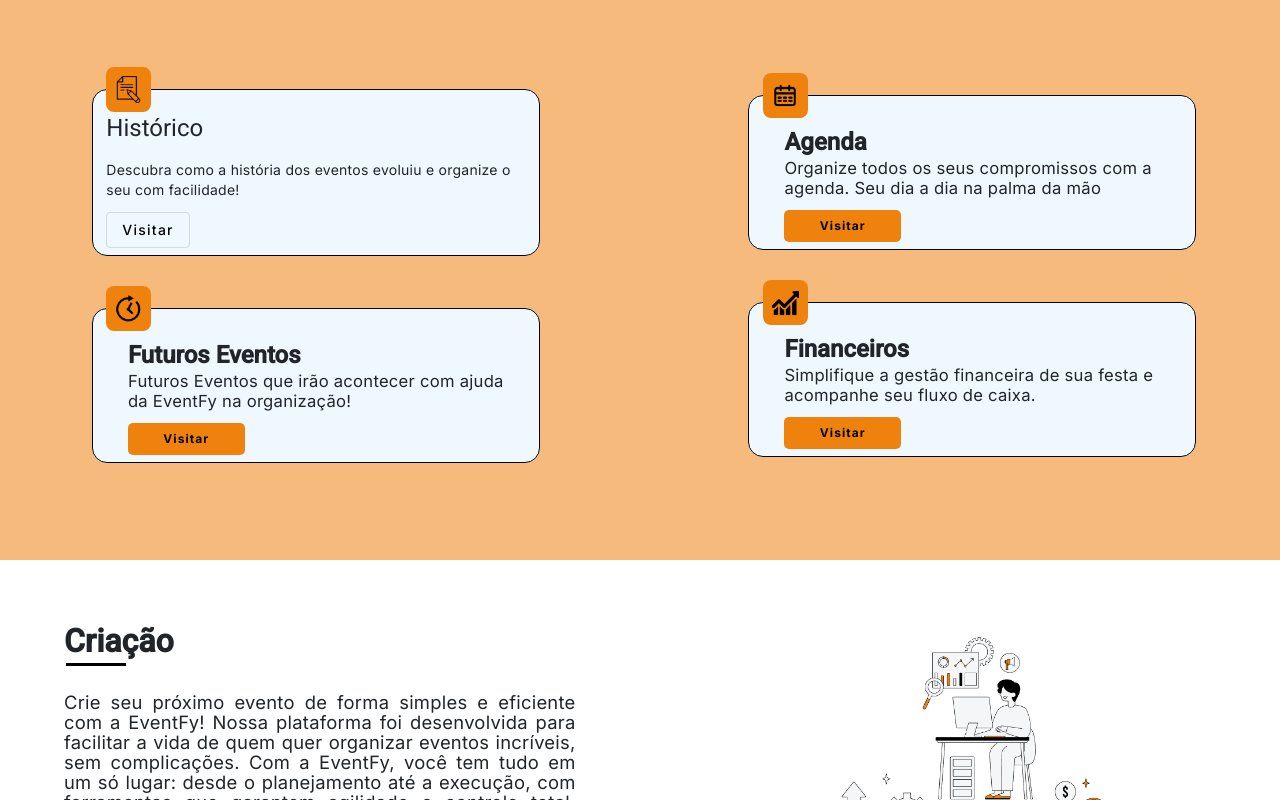
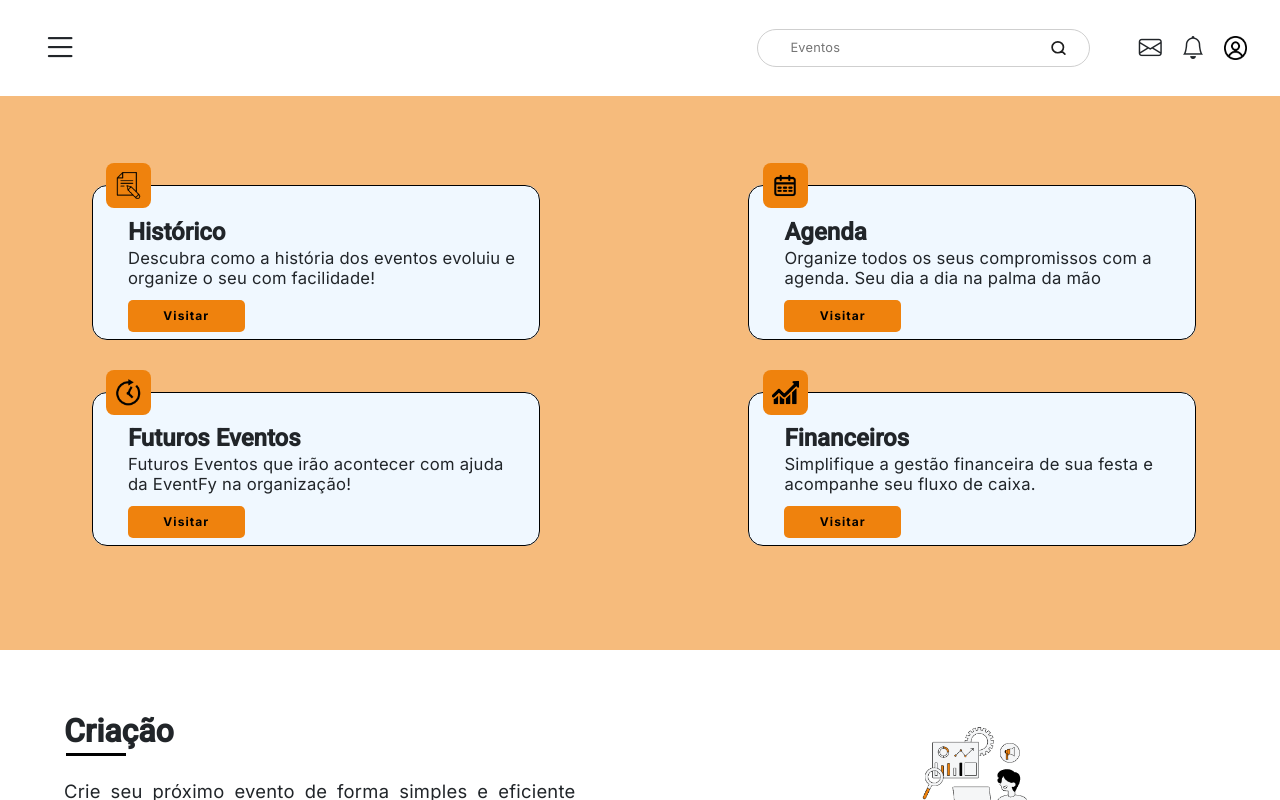
Before and after one commit to GiovannePDS7/Event-Fy, an Angular app: page /inicial in a window 1280 px wide. Shown: the top 800 px of the page. Built offline with nearby package versions, Linux system fonts and the light colour scheme; sample sign-in values are in the browser's storage.

Commit message:
mudando header

```diff
--- a/src/app/Components/CP-Principais/header/header.component.css
+++ b/src/app/Components/CP-Principais/header/header.component.css
@@ -5,11 +5,18 @@ header {
   display: flex;
   justify-content: space-between;
   padding: 0 1.8vw;
+  position: fixed;
+  background: #ffffff;
+  z-index: 999;
 }
 
-i {
+i, #i-desktop {
   font-size: 6vw;
   margin-left: 1.5vw;
+}
+
+#i-desktop {
+  font-size: 2.8vw;
 }
 
 .container-input {
@@ -23,6 +30,19 @@ i {
   display: inline-flex;
   justify-content: space-around;
   padding-right: 1vw;
+}
+
+#container-input-desktop {
+  height: 3vw;
+
+}
+
+#img-search-desktop {
+  width: 1.3vw;
+}
+
+#inputM-desktop {
+  font-size: 1vw;
 }
 
 #iT {
@@ -46,14 +66,20 @@ i {
   width: 6vw;
 }
 
+#icons {
+  width: 10vw;
+  display: flex;
+  align-items: center;
+justify-content: space-around;
+}
+
 #emailPc, #bellPc {
-  font-size: 3vw;
-  margin-left: 2vw;
+  font-size: 1.8vw;
+  margin: 0;
 }
 
 #personPc {
-  width: 3vw;
-  margin-left: 2vw;
+  width: 1.8vw;
 }
 
 #headerPc {
--- a/src/app/Components/CP-Principais/header/header.component.html
+++ b/src/app/Components/CP-Principais/header/header.component.html
@@ -13,17 +13,17 @@
   </header>
 </div>
 
-<!--
-<div class="grandContainer d-none d-lg-block d-xxl-none">
+
+<div class="grandContainer d-none d-md-block d-xxl-block">
 
   <header id="headerPc">
-    <i  class="bi bi-list"></i>
-    <div class="container-input">
-      <input class="inputM" type="text" placeholder="Eventos">
-      <img class="img-search img-fluid" src="../../../../assets/Elementos/Search.svg">
+    <i class="bi bi-list" id="i-desktop"></i>
+    <div class="container-input" id="container-input-desktop">
+      <input class="inputM" id="inputM-desktop" type="text" placeholder="Eventos">
+      <img class="img-search img-fluid" id="img-search-desktop" src="../../../../assets/Elementos/Search.svg">
     </div>
 
-    <div id="icons" class="d-flex align-items-center justify-content-center">
+    <div id="icons">
       <i id="emailPc" class="bi bi-envelope"></i>
       <i id="bellPc" class="bi bi-bell"></i>
       <img id="personPc" src="../../../../assets/Elementos/IconFormulario.png">
@@ -31,7 +31,7 @@
   </header>
 
 </div>
-
+<!--
 <div class="grandContainer d-none d-md-block d-lg-none">
 
   <header id="headerT">
--- a/src/app/Components/Inicial/funcionalidades-inicial/funcionalidades-inicial.component.css
+++ b/src/app/Components/Inicial/funcionalidades-inicial/funcionalidades-inicial.component.css
@@ -1,19 +1,24 @@
-#background
-{
+#background {
     width: 100%;
     background-color: #f6bb7c;
     margin-bottom: 10%;
     padding-bottom: 1.5vh;
 }
-#espaco{
+
+#espaco {
     height: 1px;
 }
-#containerCard-Funcionalidades,#containerCard-FuncionalidadesMd
-{
-    margin-top: 10%;
+
+#containerCard-Funcionalidades, #container-funcionalidades {
+    padding-top: 25vw;
 }
-.formFieldset, .formFieldsetMD, .formFieldsetMDright
-{
+
+#container-funcionalidades {
+    background-color: #f6bb7c;
+    padding-top: 7vw;
+}
+
+.formFieldset, .formFieldsetMD, .formFieldsetMDright {
     border-radius: 15px;
     width: 80vw;
     display: flex;
@@ -27,14 +32,14 @@
     background-color: aliceblue;
     margin-left: 10%;
 }
+
 legend {
     float: none;
     width: auto;
     margin: 0;
 }
 
-#block-Icon
-{
+#block-Icon {
     width: 45px;
     background-color: var(--cor-secundaria);
     height: 45px;
@@ -42,32 +47,31 @@ legend {
     text-align: center;
 }
 
-.icon
-{
+.icon {
     width: 60%;
     margin-top: 20%;
 }
-.icon2
-{
+
+.icon2 {
     margin-top: 10%;
     width: 80%;
 }
-#containerCard-Conteudo
-{
+
+#containerCard-Conteudo {
     width: 90%;
 }
-#containerCard-Conteudo h1
-{
+
+#containerCard-Conteudo h1 {
     font-weight: bold;
     margin-top: 2%;
     margin-bottom: 0;
 }
-#containerCard-Conteudo p
-{
+
+#containerCard-Conteudo p {
     font-size: 1.3vw;
 }
-#containerCard-Conteudo button
-{
+
+#containerCard-Conteudo button {
     border: none;
     background-color: var(--cor-secundaria);
     width: 30%;
@@ -81,23 +85,22 @@ legend {
 
 /*tela desktop*/
 
-#containerCard-FuncionalidadesMdRight
-{
+#containerCard-FuncionalidadesMdRight {
     margin-right: 15%;
 }
-#containerCard-FuncionalidadesMdLeft
-{
+
+#containerCard-FuncionalidadesMdLeft {
     margin-right: 10%;
 }
-.formFieldsetMD
-{
-  width: 35vw;
+
+.formFieldsetMD {
+    width: 35vw;
 }
-.formFieldsetMDright
-{
-  width: 35vw;
+
+.formFieldsetMDright {
+    width: 35vw;
 }
-.backgroundMd
-{
-  background: #f6bb7c;
+
+.backgroundMd {
+    background: #f6bb7c;
 }
--- a/src/app/Components/Inicial/funcionalidades-inicial/funcionalidades-inicial.component.html
+++ b/src/app/Components/Inicial/funcionalidades-inicial/funcionalidades-inicial.component.html
@@ -48,7 +48,7 @@
 </div>
 
 
-<div class="d-none d-md-block d-xxl-block">
+<div class="d-none d-md-block d-xxl-block" id="container-funcionalidades">
   <div class="backgroundMd">
     <mat-grid-list cols="2" rowHeight="70vh">
       <mat-grid-tile class="backgroundMd">
@@ -57,7 +57,7 @@
             <legend>
                 <div id="block-Icon"><img src="../../../../assets/Elementos/historicoImg.png"  class="icon"></div>
             </legend>
-            <div id="w">
+            <div id="containerCard-Conteudo">
                 <h1>Histórico</h1>
                 <p>Descubra como a história dos eventos evoluiu e organize o seu com facilidade!</p>
                 <button mat-stroked-button >Visitar</button>
```
